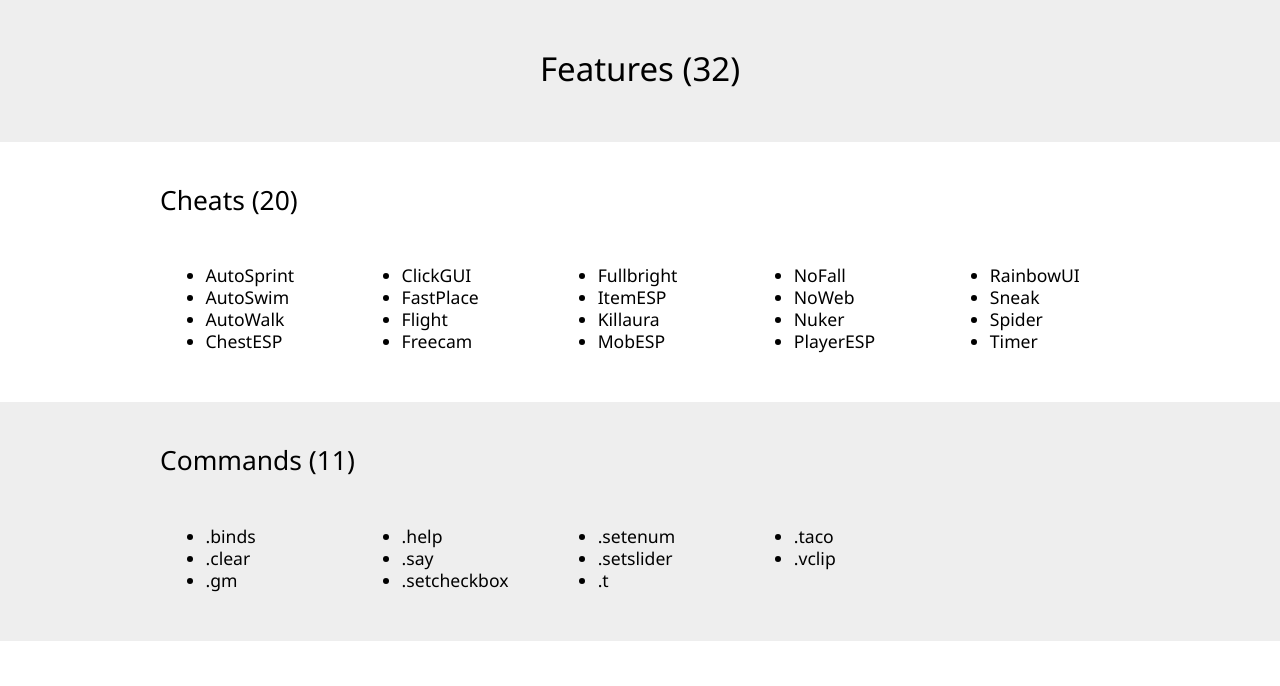
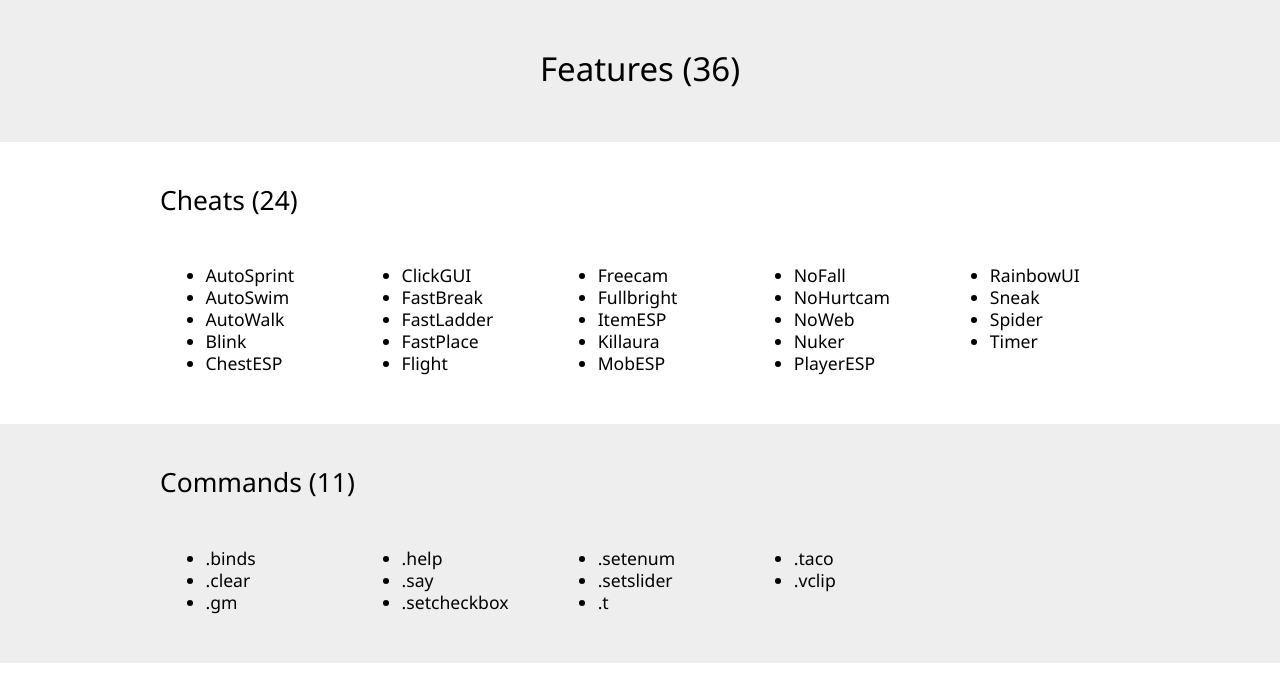
Before and after one commit to Wurst-Imperium/Forge.WurstClient.net, a Jekyll site: the page built from index.html, in a window 1280 px wide and 900 px high, scrolled down 480 px, cut to the strip 214-900 px from the top of the window. Built offline with Jekyll 4.4.1, drawn with Linux system fonts in a browser that asks for light colours.

Commit message:
Update features.yml

```diff
--- a/_data/features.yml
+++ b/_data/features.yml
@@ -2,8 +2,11 @@ cheats:
   - AutoSprint
   - AutoSwim
   - AutoWalk
+  - Blink
   - ChestESP
   - ClickGUI
+  - FastBreak
+  - FastLadder
   - FastPlace
   - Flight
   - Freecam
@@ -12,6 +15,7 @@ cheats:
   - Killaura
   - MobESP
   - NoFall
+  - NoHurtcam
   - NoWeb
   - Nuker
   - PlayerESP
```
